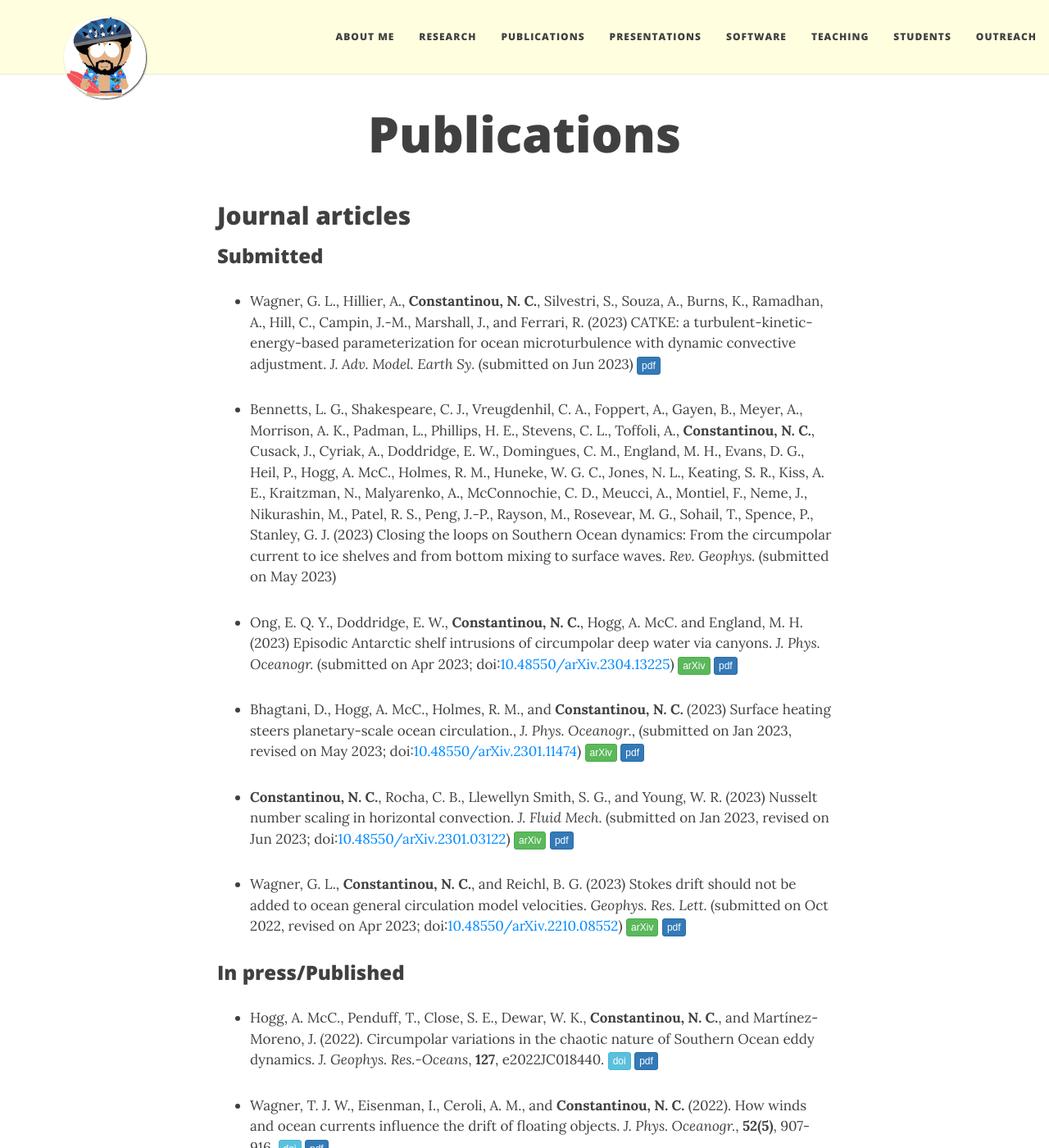
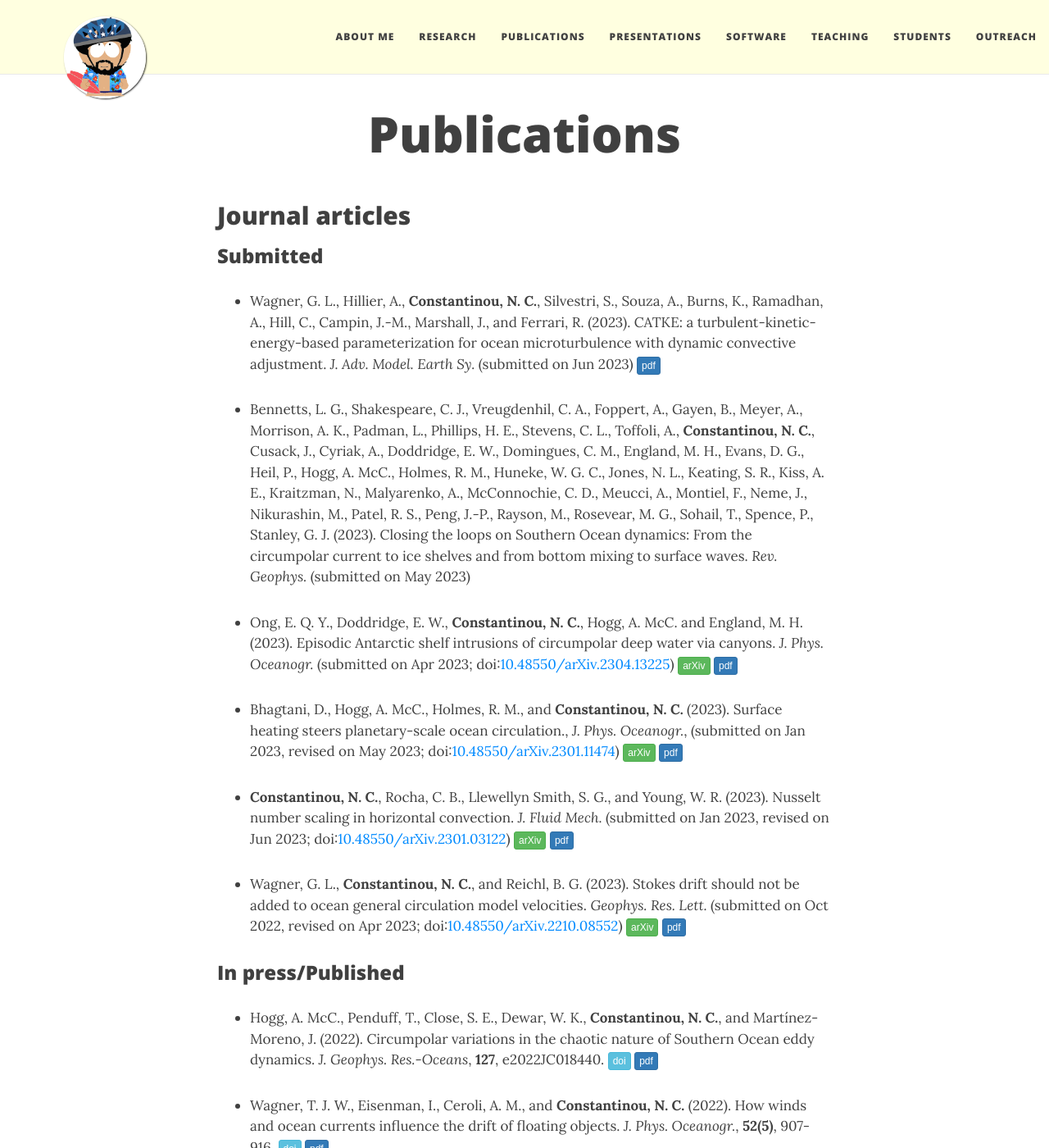
Before and after one commit to navidcy/navidcy.github.io, a Jekyll site: the page built from publications.md, in a window 1280 px wide and 1400 px high. Shown: the whole window at 82% size. Built offline with Jekyll 4.4.1, drawn with Linux system fonts in a browser that asks for light colours; nearby versions of some CDN libraries; comment, search, counter and statistics services are not loaded; some of the changed lines change nothing that is shown.

Commit message:
add missing .

```diff
--- a/publications.md
+++ b/publications.md
@@ -9,27 +9,25 @@ title: Publications
 
 ### Submitted
 
-<!--
-- Strong-Wright, J., Taylor, J. R., Chen, S., Wagner, G. L., and **Constantinou, N. C.**. (2023) OceanBioME.jl: A flexible environment for modelling the coupled interactions between ocean biogeochemistry and physics.  _J. Open Source Softw._ (submitted on Jun 2023) [<span class="btn btn-primary btn-xs{{end}}" style="font-family:sans-serif;">pdf</span>][catke-physics]
--->
+<!-- - Strong-Wright, J., Chen, S., **Constantinou, N. C.**, Silvestri, S., Wagner, G. L., and Taylor, J. R. (2023). OceanBioME.jl: A flexible environment for modelling the coupled interactions between ocean biogeochemistry and physics.  _J. Open Source Softw._ (submitted on Jun 2023) [<span class="btn btn-primary btn-xs{{end}}" style="font-family:sans-serif;">pdf</span>][oceanbiome] -->
 
 
-- Wagner, G. L., Hillier, A., **Constantinou, N. C.**, Silvestri, S., Souza, A., Burns, K., Ramadhan, A., Hill, C., Campin, J.-M., Marshall, J., and Ferrari, R. (2023) CATKE: a turbulent-kinetic-energy-based parameterization for ocean microturbulence with dynamic convective adjustment.  _J. Adv. Model. Earth Sy._ (submitted on Jun 2023) [<span class="btn btn-primary btn-xs{{end}}" style="font-family:sans-serif;">pdf</span>][catke-physics]
+- Wagner, G. L., Hillier, A., **Constantinou, N. C.**, Silvestri, S., Souza, A., Burns, K., Ramadhan, A., Hill, C., Campin, J.-M., Marshall, J., and Ferrari, R. (2023). CATKE: a turbulent-kinetic-energy-based parameterization for ocean microturbulence with dynamic convective adjustment. _J. Adv. Model. Earth Sy._ (submitted on Jun 2023) [<span class="btn btn-primary btn-xs{{end}}" style="font-family:sans-serif;">pdf</span>][catke-physics]
 
 
-- Bennetts, L. G., Shakespeare, C. J., Vreugdenhil, C. A., Foppert, A., Gayen, B., Meyer, A., Morrison, A. K., Padman, L., Phillips, H. E., Stevens, C. L., Toffoli, A., **Constantinou, N. C.**, Cusack, J., Cyriak, A., Doddridge, E. W., Domingues, C. M., England, M. H., Evans, D. G., Heil, P., Hogg, A. McC., Holmes, R. M., Huneke, W. G. C., Jones, N. L., Keating, S. R., Kiss, A. E., Kraitzman, N., Malyarenko, A., McConnochie, C. D., Meucci, A., Montiel, F., Neme, J., Nikurashin, M., Patel, R. S., Peng, J.-P., Rayson, M., Rosevear, M. G., Sohail, T., Spence, P., Stanley, G. J. (2023) Closing the loops on Southern Ocean dynamics: From the circumpolar current to ice shelves and from bottom mixing to surface waves. _Rev. Geophys._ (submitted on May 2023) <!-- [<span class="btn btn-primary btn-xs{{end}}" style="font-family:sans-serif;">pdf</span>][review-multiscale-SO] -->
+- Bennetts, L. G., Shakespeare, C. J., Vreugdenhil, C. A., Foppert, A., Gayen, B., Meyer, A., Morrison, A. K., Padman, L., Phillips, H. E., Stevens, C. L., Toffoli, A., **Constantinou, N. C.**, Cusack, J., Cyriak, A., Doddridge, E. W., Domingues, C. M., England, M. H., Evans, D. G., Heil, P., Hogg, A. McC., Holmes, R. M., Huneke, W. G. C., Jones, N. L., Keating, S. R., Kiss, A. E., Kraitzman, N., Malyarenko, A., McConnochie, C. D., Meucci, A., Montiel, F., Neme, J., Nikurashin, M., Patel, R. S., Peng, J.-P., Rayson, M., Rosevear, M. G., Sohail, T., Spence, P., Stanley, G. J. (2023). Closing the loops on Southern Ocean dynamics: From the circumpolar current to ice shelves and from bottom mixing to surface waves. _Rev. Geophys._ (submitted on May 2023) <!-- [<span class="btn btn-primary btn-xs{{end}}" style="font-family:sans-serif;">pdf</span>][review-multiscale-SO] -->
 
 
-- Ong, E. Q. Y., Doddridge, E. W., **Constantinou, N. C.**, Hogg, A. McC. and England, M. H. (2023) Episodic Antarctic shelf intrusions of circumpolar deep water via canyons. _J. Phys. Oceanogr._ (submitted on Apr 2023; doi:[10.48550/arXiv.2304.13225](https://doi.org/10.48550/arXiv.2304.13225){:target="_blank"}) [<span class="btn btn-success btn-xs{{end}}" style="font-family:sans-serif;">arXiv</span>][arXiv:2304.13225]{:target="_blank"} [<span class="btn btn-primary btn-xs{{end}}" style="font-family:sans-serif;">pdf</span>][ascintrusions]
+- Ong, E. Q. Y., Doddridge, E. W., **Constantinou, N. C.**, Hogg, A. McC. and England, M. H. (2023). Episodic Antarctic shelf intrusions of circumpolar deep water via canyons. _J. Phys. Oceanogr._ (submitted on Apr 2023; doi:[10.48550/arXiv.2304.13225](https://doi.org/10.48550/arXiv.2304.13225){:target="_blank"}) [<span class="btn btn-success btn-xs{{end}}" style="font-family:sans-serif;">arXiv</span>][arXiv:2304.13225]{:target="_blank"} [<span class="btn btn-primary btn-xs{{end}}" style="font-family:sans-serif;">pdf</span>][ascintrusions]
 
 
-- Bhagtani, D., Hogg, A. McC., Holmes, R. M., and **Constantinou, N. C.** (2023) Surface heating steers planetary-scale ocean circulation., _J. Phys. Oceanogr._, (submitted on Jan 2023, revised on May 2023; doi:[10.48550/arXiv.2301.11474](https://doi.org/10.48550/arXiv.2301.11474){:target="_blank"}) [<span class="btn btn-success btn-xs{{end}}" style="font-family:sans-serif;">arXiv</span>][arXiv:2301.11474]{:target="_blank"} [<span class="btn btn-primary btn-xs{{end}}" style="font-family:sans-serif;">pdf</span>][buoyancygyres]
+- Bhagtani, D., Hogg, A. McC., Holmes, R. M., and **Constantinou, N. C.** (2023). Surface heating steers planetary-scale ocean circulation., _J. Phys. Oceanogr._, (submitted on Jan 2023, revised on May 2023; doi:[10.48550/arXiv.2301.11474](https://doi.org/10.48550/arXiv.2301.11474){:target="_blank"}) [<span class="btn btn-success btn-xs{{end}}" style="font-family:sans-serif;">arXiv</span>][arXiv:2301.11474]{:target="_blank"} [<span class="btn btn-primary btn-xs{{end}}" style="font-family:sans-serif;">pdf</span>][buoyancygyres]
 
 
-- **Constantinou, N. C.**, Rocha, C. B., Llewellyn Smith, S. G., and Young, W. R. (2023) Nusselt number scaling in horizontal convection. _J. Fluid Mech._ (submitted on Jan 2023, revised on Jun 2023; doi:[10.48550/arXiv.2301.03122](https://doi.org/10.48550/arXiv.2301.03122){:target="_blank"}) [<span class="btn btn-success btn-xs{{end}}" style="font-family:sans-serif;">arXiv</span>][arXiv:2301.03122]{:target="_blank"} [<span class="btn btn-primary btn-xs{{end}}" style="font-family:sans-serif;">pdf</span>][HCNuScaling]
+- **Constantinou, N. C.**, Rocha, C. B., Llewellyn Smith, S. G., and Young, W. R. (2023). Nusselt number scaling in horizontal convection. _J. Fluid Mech._ (submitted on Jan 2023, revised on Jun 2023; doi:[10.48550/arXiv.2301.03122](https://doi.org/10.48550/arXiv.2301.03122){:target="_blank"}) [<span class="btn btn-success btn-xs{{end}}" style="font-family:sans-serif;">arXiv</span>][arXiv:2301.03122]{:target="_blank"} [<span class="btn btn-primary btn-xs{{end}}" style="font-family:sans-serif;">pdf</span>][HCNuScaling]
 
 
-- Wagner, G. L., **Constantinou, N. C.**, and Reichl, B. G. (2023) Stokes drift should not be added to ocean general circulation model velocities. _Geophys. Res. Lett._ (submitted on Oct 2022, revised on Apr 2023; doi:[10.48550/arXiv.2210.08552](https://doi.org/10.48550/arXiv.2210.08552){:target="_blank"}) [<span class="btn btn-success btn-xs{{end}}" style="font-family:sans-serif;">arXiv</span>][arXiv:2210.08552]{:target="_blank"} [<span class="btn btn-primary btn-xs{{end}}" style="font-family:sans-serif;">pdf</span>][StokesDrift]
+- Wagner, G. L., **Constantinou, N. C.**, and Reichl, B. G. (2023). Stokes drift should not be added to ocean general circulation model velocities. _Geophys. Res. Lett._ (submitted on Oct 2022, revised on Apr 2023; doi:[10.48550/arXiv.2210.08552](https://doi.org/10.48550/arXiv.2210.08552){:target="_blank"}) [<span class="btn btn-success btn-xs{{end}}" style="font-family:sans-serif;">arXiv</span>][arXiv:2210.08552]{:target="_blank"} [<span class="btn btn-primary btn-xs{{end}}" style="font-family:sans-serif;">pdf</span>][StokesDrift]
 
 
 ### In press/Published
```
